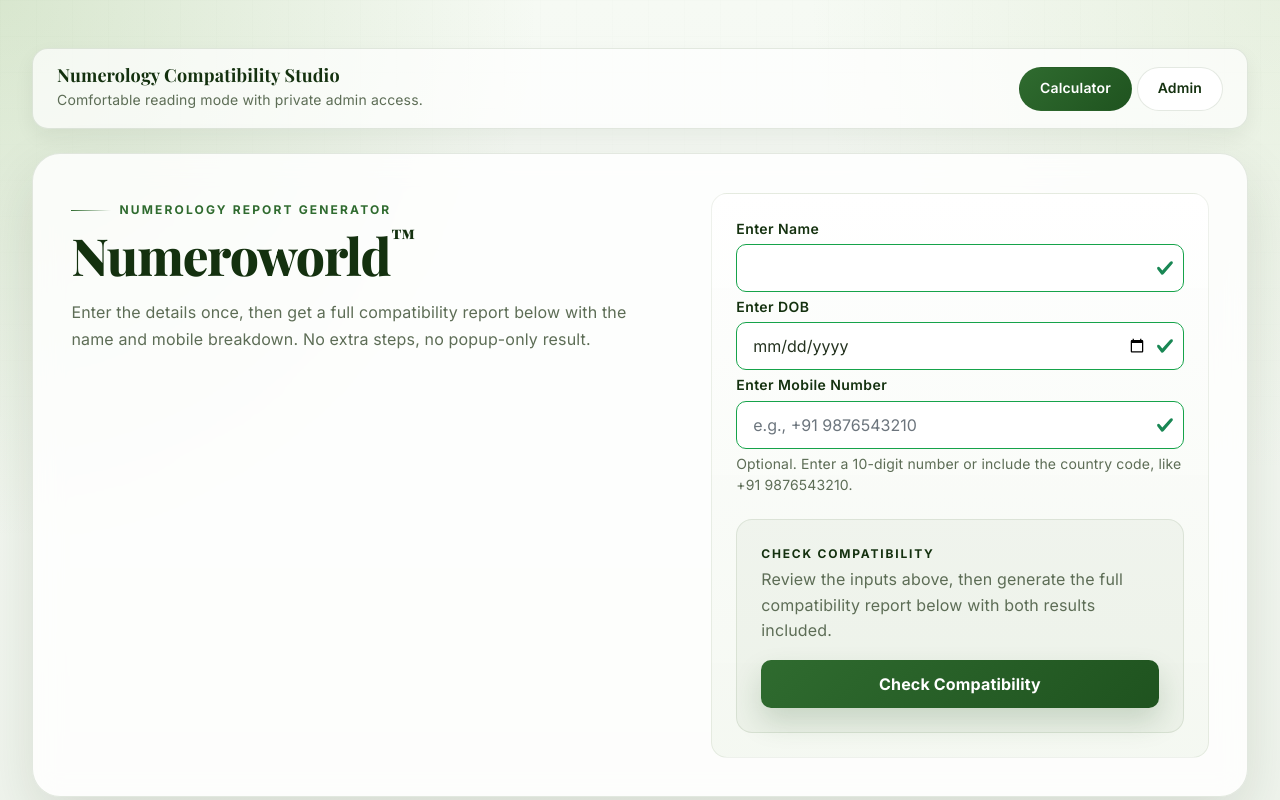
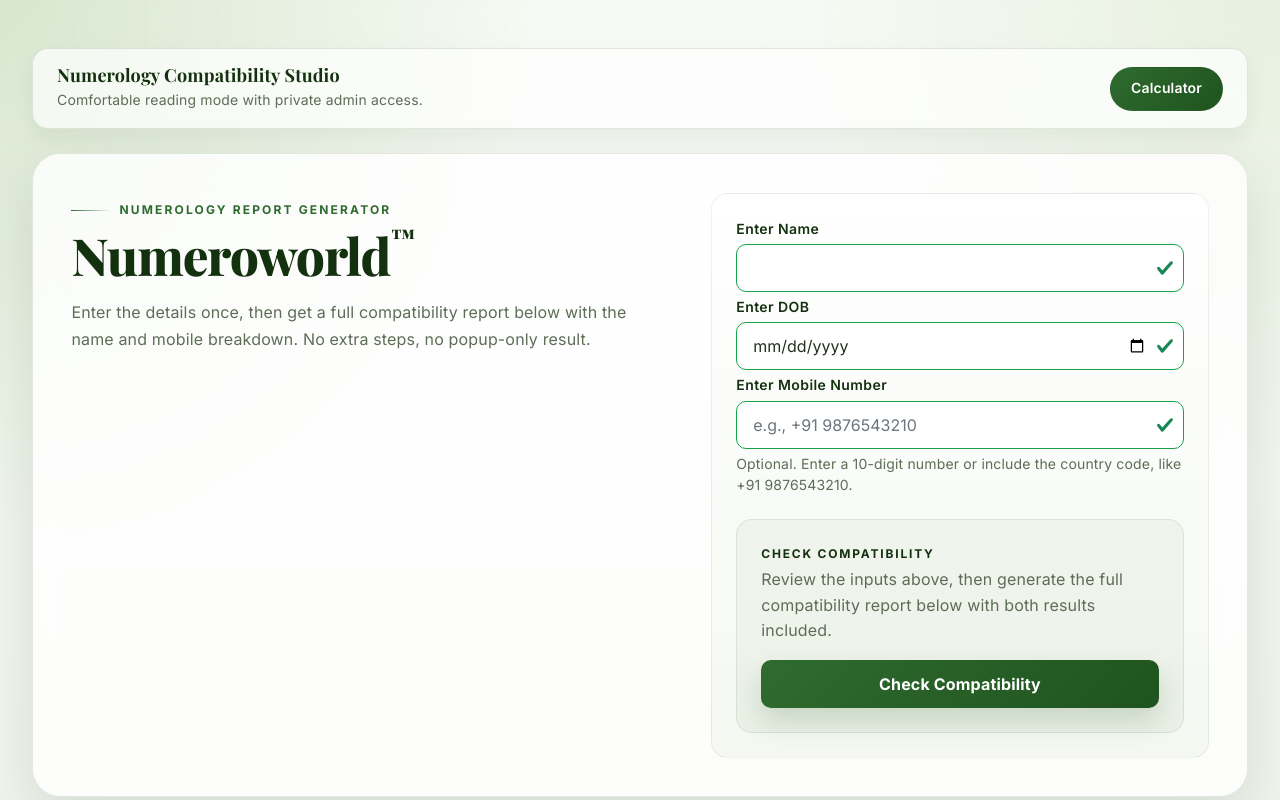
Before and after one commit to duchu6687-afk/Numerology, a website: page index.html in a window 1280 px wide. Shown: the top 800 px of the page. Drawn offline with nearby package versions, Linux system fonts and the light colour scheme; no server answers; a web font is replaced by a local one.

Commit message:
Update index.html

```diff
--- a/index.html
+++ b/index.html
@@ -37,7 +37,6 @@
                 </div>
                 <div class="app-navbar__actions">
                     <a id="calculator-view-link" class="nav-pill active" href="#calculator">Calculator</a>
-                    <a id="admin-view-link" class="nav-pill" href="?view=admin">Admin</a>
                 </div>
             </div>
 
```
